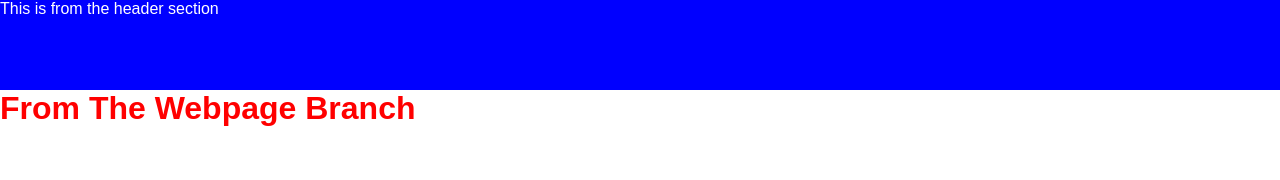
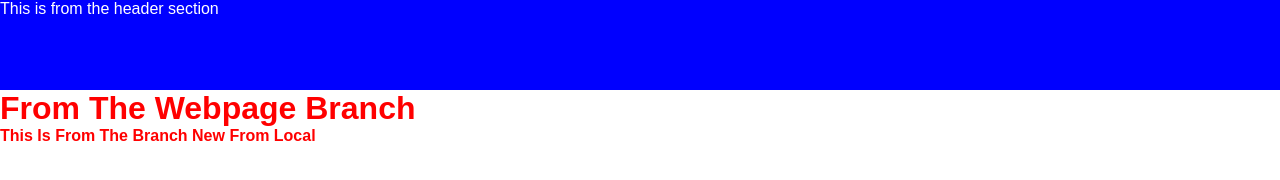
Before and after one commit to faysal40/test, a plain HTML site: page index.html in a window 1280 px wide. Drawn offline with Linux system fonts and the light colour scheme.

Commit message:
new file from new branch

```diff
--- a/index.html
+++ b/index.html
@@ -11,6 +11,7 @@
 <body>
     <header>This is from the header section</header>
     <h1>From the webpage branch</h1>
+    <h4>This is from the branch new from local</h4>
 </body>
 
 </html>
```
